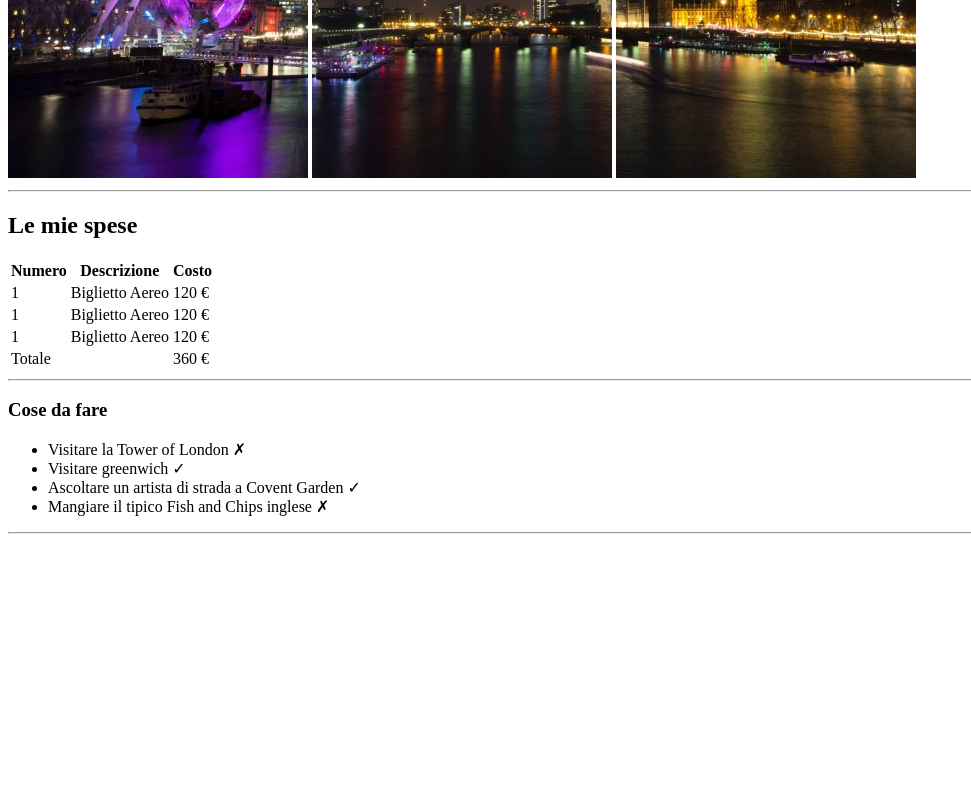
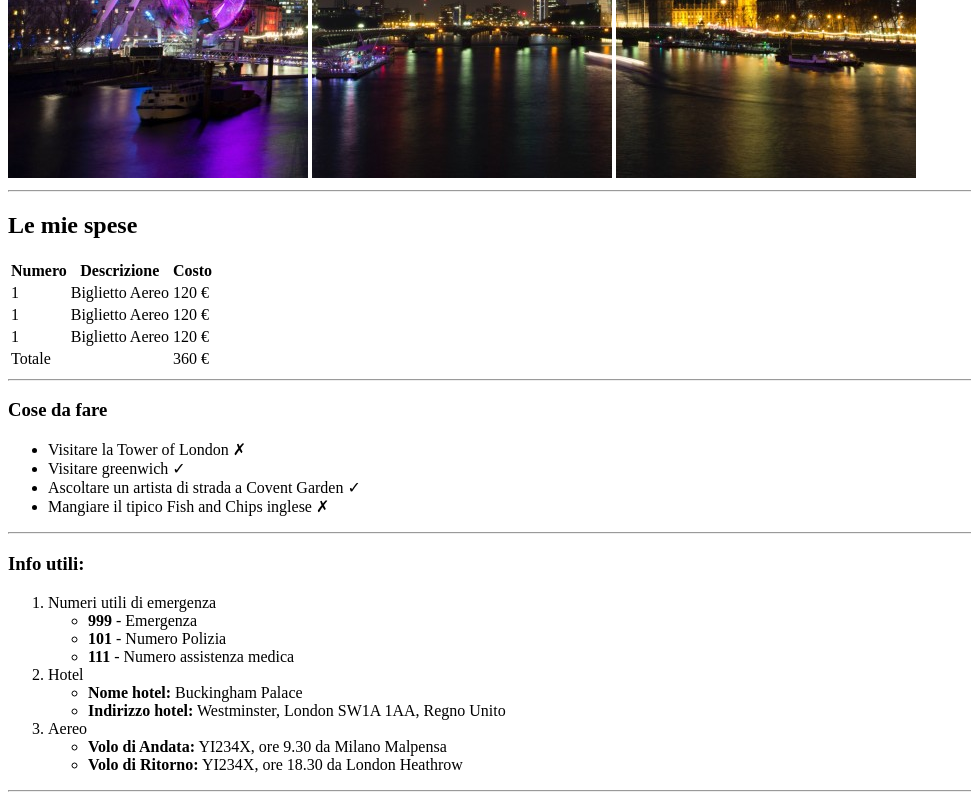
Before and after one commit to luigidibella/html-london-trip, a plain HTML site: page index.html in a window 1280 px wide. Shown: the part 502-1302 px from the top of the page, without its empty margins (0-971 px from the left). Before the commit the page ends 1044 px from the top, so only its background shows below. Drawn offline with Linux system fonts and the light colour scheme.

Commit message:
[add] "section 3" to main

```diff
--- a/index.html
+++ b/index.html
@@ -84,6 +84,30 @@
       </section>
     <!-- /sezione 2 -->
     <hr>
+    <!-- sezione 3 -->
+      <section>
+        <h3>Info utili:</h3>
+        <ol>
+          <li>Numeri utili di emergenza</li>
+            <ul>
+              <li><strong>999</strong> - Emergenza</li>
+              <li><strong>101</strong> - Numero Polizia</li>
+              <li><strong>111</strong> - Numero assistenza medica</li>
+            </ul>
+          <li>Hotel</li>
+            <ul>
+              <li><strong>Nome hotel:</strong> Buckingham Palace</li>
+              <li><strong>Indirizzo hotel:</strong> Westminster, London SW1A 1AA, Regno Unito</li>
+            </ul>
+          <li>Aereo</li>
+          <ul>
+            <li><strong>Volo di Andata:</strong> YI234X, ore 9.30 da Milano Malpensa</li>
+            <li><strong>Volo di Ritorno:</strong> YI234X, ore 18.30 da London Heathrow</li>
+          </ul>
+        </ol>
+      </section>
+    <!-- /sezione 3 -->
+    <hr>
   </main>
 
 </body>
```
